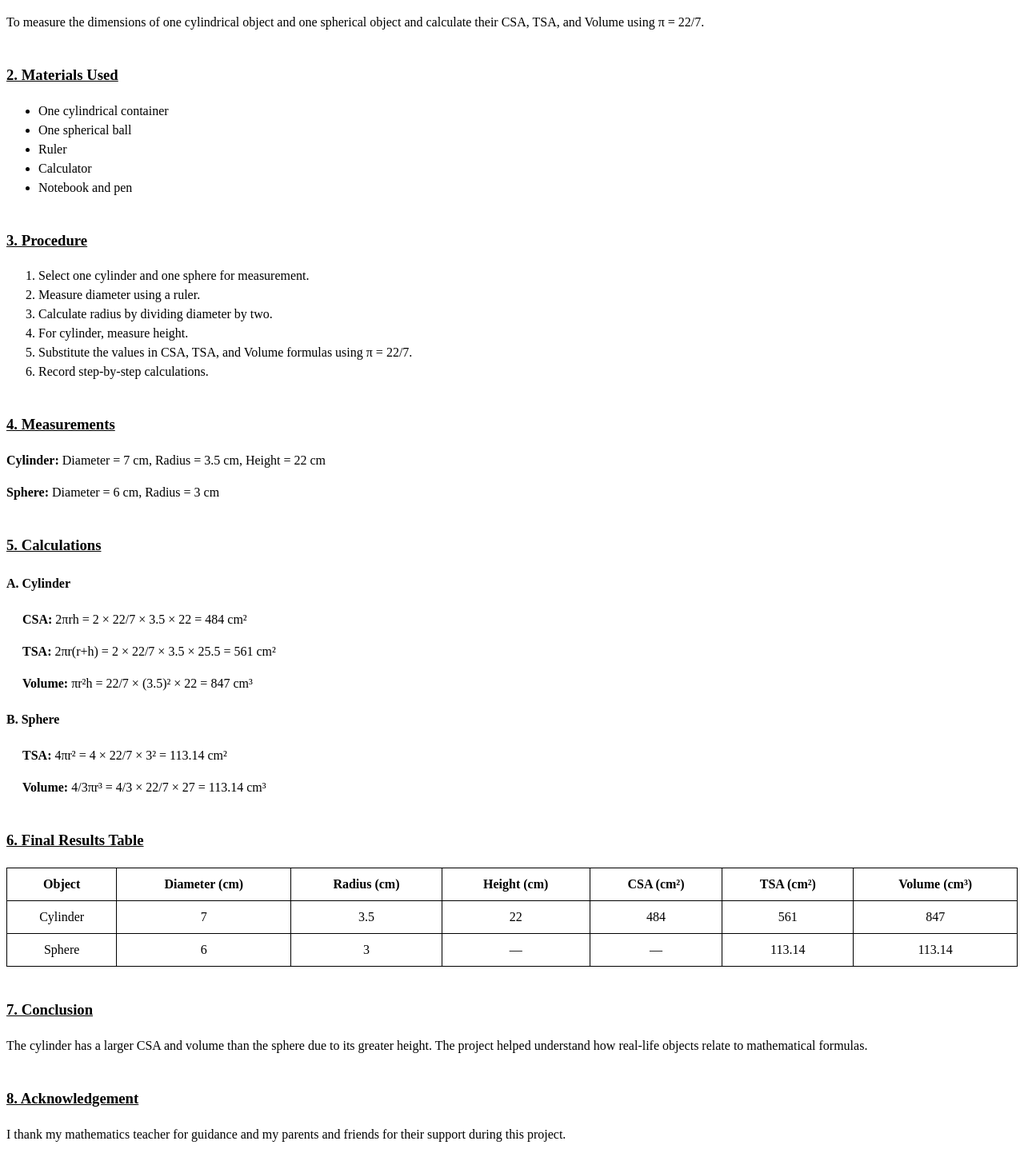
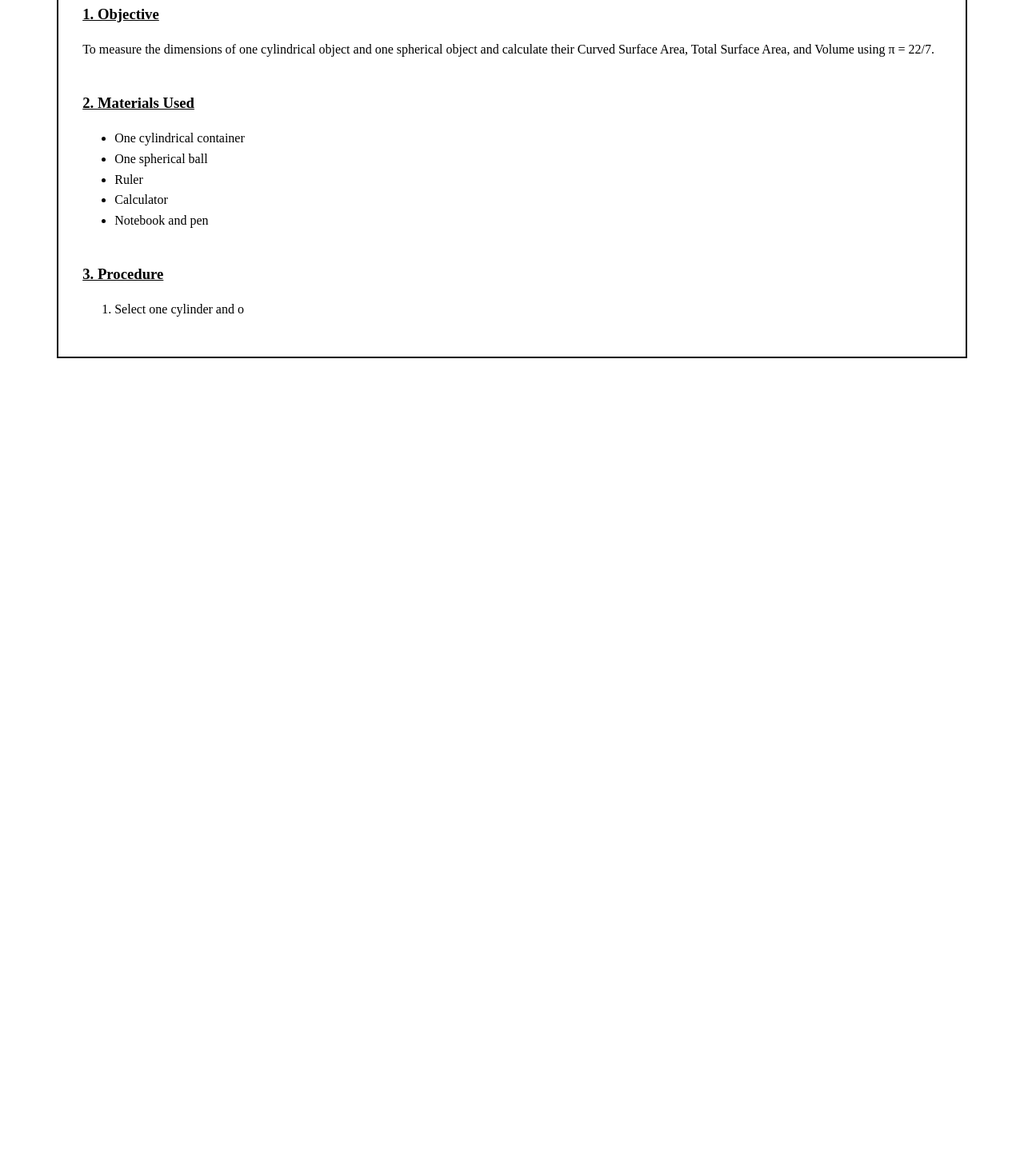
Before and after one commit to VoidX3D/Auto-Creator, a plain HTML site: page index.html in a window 1280 px wide. Shown: the part 479-1926 px from the top of the page at 80% size. After the commit the page ends 935 px from the top, so only its background shows below. Drawn offline with Linux system fonts and the light colour scheme.

Commit message:
Update index.html

```diff
--- a/index.html
+++ b/index.html
@@ -1,27 +1,30 @@
 <!DOCTYPE html>
+
 <html lang="en">
 <head>
 <meta charset="UTF-8">
 <title>Math Project - Cylinder & Sphere</title>
 <style>
   @page { size: A4; margin: 2cm; }
-  body { font-family: 'Times New Roman', serif; line-height: 1.5; color: #000; }
-  .title-page { text-align: center; margin-top: 150px; }
-  .title-page h1 { font-size: 36px; margin-bottom: 20px; }
-  .title-page h2 { font-size: 24px; margin-bottom: 40px; }
-  .details { font-size: 18px; margin-top: 20px; }
-  h3 { text-decoration: underline; margin-top: 40px; }
+  body { font-family: 'Times New Roman', serif; line-height: 1.6; color: #000; background-color: #fff; }
+  .container { border: 2px solid #000; padding: 30px; margin: 0 auto; width: 90%; box-sizing: border-box; }
+  .title-page { text-align: center; margin-top: 100px; }
+  .title-page h1 { font-size: 40px; font-weight: bold; margin-bottom: 10px; }
+  .title-page h2 { font-size: 24px; font-weight: normal; margin-bottom: 50px; }
+  .details { font-size: 18px; margin-top: 20px; line-height: 1.8; }
+  h3 { text-decoration: underline; margin-top: 40px; margin-bottom: 15px; }
   table { width: 100%; border-collapse: collapse; margin-top: 20px; }
   table, th, td { border: 1px solid black; }
-  th, td { padding: 8px; text-align: center; }
-  .calculation-step { margin-left: 20px; }
+  th, td { padding: 10px; text-align: center; font-size: 16px; }
+  .calculation-step { margin-left: 25px; margin-bottom: 10px; font-size: 16px; }
+  p { margin-bottom: 10px; font-size: 16px; }
 </style>
 </head>
 <body>
-
+<div class="container">
 <div class="title-page">
   <h1>Measurement of Cylinder and Sphere</h1>
-  <h2>Finding CSA, TSA, and Volume</h2>
+  <h2>Finding CSA, TSA, and Volume Using π = 22/7</h2>
   <div class="details">
     Name: Sincere Bhattarai<br>
     Class: 9<br>
@@ -31,7 +34,7 @@
 </div>
 
 <h3>1. Objective</h3>
-<p>To measure the dimensions of one cylindrical object and one spherical object and calculate their CSA, TSA, and Volume using π = 22/7.</p>
+<p>To measure the dimensions of one cylindrical object and one spherical object and calculate their Curved Surface Area, Total Surface Area, and Volume using π = 22/7.</p>
 
 <h3>2. Materials Used</h3>
 <ul>
@@ -44,40 +47,4 @@
 
 <h3>3. Procedure</h3>
 <ol>
-<li>Select one cylinder and one sphere for measurement.</li>
-<li>Measure diameter using a ruler.</li>
-<li>Calculate radius by dividing diameter by two.</li>
-<li>For cylinder, measure height.</li>
-<li>Substitute the values in CSA, TSA, and Volume formulas using π = 22/7.</li>
-<li>Record step-by-step calculations.</li>
-</ol>
-
-<h3>4. Measurements</h3>
-<p><strong>Cylinder:</strong> Diameter = 7 cm, Radius = 3.5 cm, Height = 22 cm</p>
-<p><strong>Sphere:</strong> Diameter = 6 cm, Radius = 3 cm</p>
-
-<h3>5. Calculations</h3>
-<h4>A. Cylinder</h4>
-<p class="calculation-step"><strong>CSA:</strong> 2πrh = 2 × 22/7 × 3.5 × 22 = 484 cm²</p>
-<p class="calculation-step"><strong>TSA:</strong> 2πr(r+h) = 2 × 22/7 × 3.5 × 25.5 = 561 cm²</p>
-<p class="calculation-step"><strong>Volume:</strong> πr²h = 22/7 × (3.5)² × 22 = 847 cm³</p>
-
-<h4>B. Sphere</h4>
-<p class="calculation-step"><strong>TSA:</strong> 4πr² = 4 × 22/7 × 3² = 113.14 cm²</p>
-<p class="calculation-step"><strong>Volume:</strong> 4/3πr³ = 4/3 × 22/7 × 27 = 113.14 cm³</p>
-
-<h3>6. Final Results Table</h3>
-<table>
-<tr><th>Object</th><th>Diameter (cm)</th><th>Radius (cm)</th><th>Height (cm)</th><th>CSA (cm²)</th><th>TSA (cm²)</th><th>Volume (cm³)</th></tr>
-<tr><td>Cylinder</td><td>7</td><td>3.5</td><td>22</td><td>484</td><td>561</td><td>847</td></tr>
-<tr><td>Sphere</td><td>6</td><td>3</td><td>—</td><td>—</td><td>113.14</td><td>113.14</td></tr>
-</table>
-
-<h3>7. Conclusion</h3>
-<p>The cylinder has a larger CSA and volume than the sphere due to its greater height. The project helped understand how real-life objects relate to mathematical formulas.</p>
-
-<h3>8. Acknowledgement</h3>
-<p>I thank my mathematics teacher for guidance and my parents and friends for their support during this project.</p>
-
-</body>
-</html>
+<li>Select one cylinder and o
```
